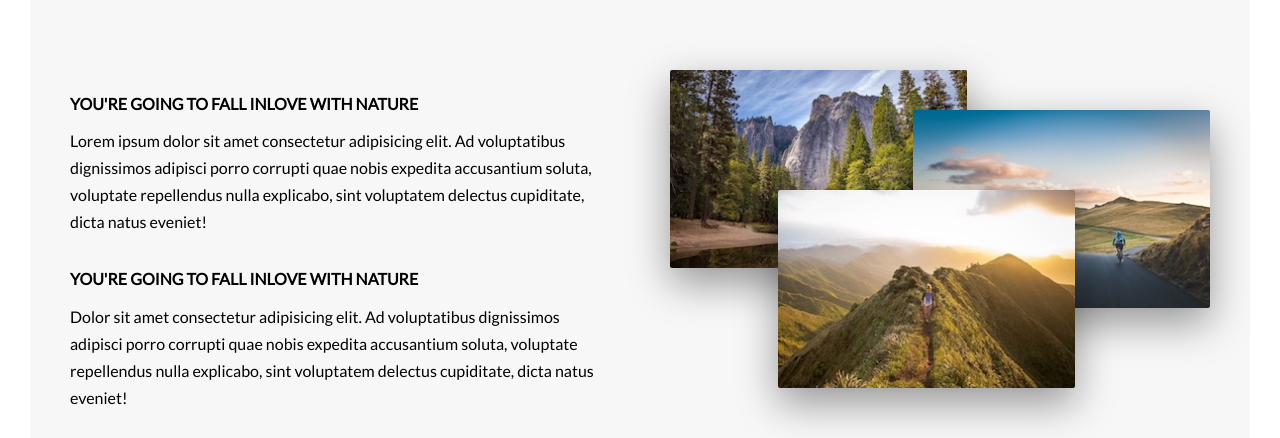
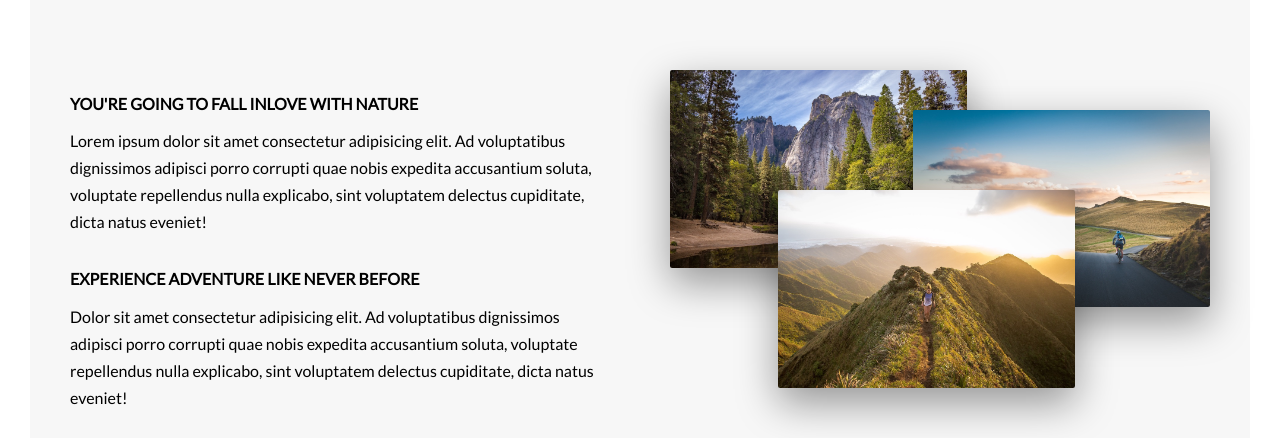
Before and after one commit to graygabrielle/advanced-css-site, a website: page index.html in a window 1280 px wide. Shown: the part 890-1328 px from the top of the page. Drawn offline with Linux system fonts and the light colour scheme.

Commit message:
used higher res images

```diff
--- a/index.html
+++ b/index.html
@@ -42,7 +42,7 @@
               eveniet!
             </p>
             <h3 class="heading-secondary u-margin-bottom-sm">
-              You're going to fall inlove with nature
+              Experience adventure like never before
             </h3>
             <p class="paragraph">
               Dolor sit amet consectetur adipisicing elit. Ad voluptatibus
@@ -55,17 +55,17 @@
           <div class="col-1-of-2">
             <div class="composition">
               <img
-                src="assets/img/nat-1.jpg"
+                src="assets/img/nat-1-large.jpg"
                 alt="Photo 1"
                 class="composition__photo composition__photo--p1"
               />
               <img
-                src="assets/img/nat-2.jpg"
+                src="assets/img/nat-2-large.jpg"
                 alt="Photo 2"
                 class="composition__photo composition__photo--p2"
               />
               <img
-                src="assets/img/nat-3.jpg"
+                src="assets/img/nat-3-large.jpg"
                 alt="Photo 3"
                 class="composition__photo composition__photo--p3"
               />
```
Also changed, not shown: assets/img/nat-1-large.jpg (added), assets/img/nat-2-large.jpg (added), assets/img/nat-3-large.jpg (added).
